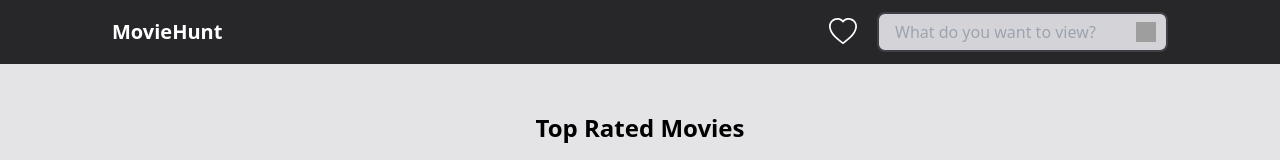
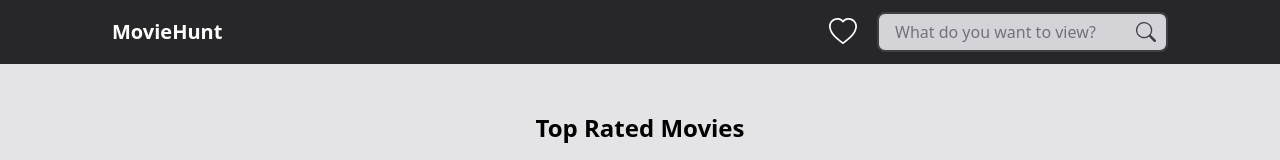
Before and after one commit to ChibuikemMichaelIlonze/HNG-Internship-stage2, a Next.js app: page /Home in a window 1280 px wide. Shown: the top 160 px of the page. Built offline with nearby package versions, Linux system fonts and the light colour scheme; no server answers; grey boxes are pictures that could not be loaded.

Commit message:
replaced a img with react icon

```diff
--- a/src/components/NavBar.js
+++ b/src/components/NavBar.js
@@ -57,18 +57,15 @@ const NavBar = ({ setMovies, mode, setMode }) => {
           className={`h-10 pl-4 pr-10 block border-2 rounded-lg focus:outline-none ${
             mode
               ? "text-white bg-zinc-900 border-zinc-500"
-              : "text-black bg-zinc-300 border-zinc-700 placeholder-text-zinc-700"
+              : "text-black bg-zinc-300 border-zinc-700 placeholder:text-zinc-500"
           }`}
         />
         <button
           type="submit"
           className="absolute inset-y-0 right-0 px-3 py-2 flex items-center rounded-r-lg focus:outline-none"
         >
-          <img
-            src="/Images/Search.svg"
-            alt=""
-            className="w-5 h-5 hover:w-7 hover:h-7 duration-200"
-          />
+        <BsSearch  className={`w-5 h-5 hover:w-7 hover:h-7 duration-200 ${mode?"fill-white":"fill-zinc-700"}`}/>
+
         </button>
       </form>
     </div>
```
